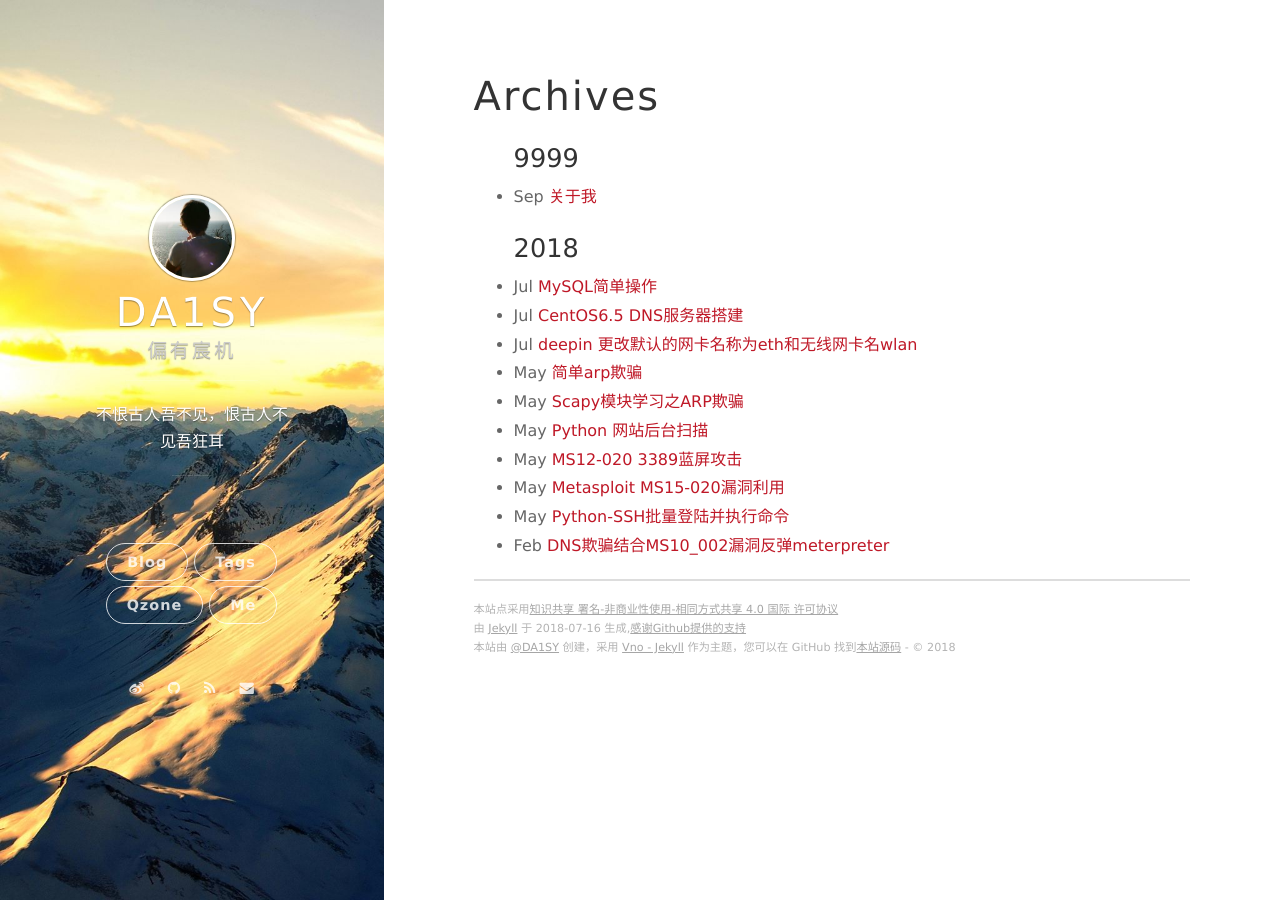
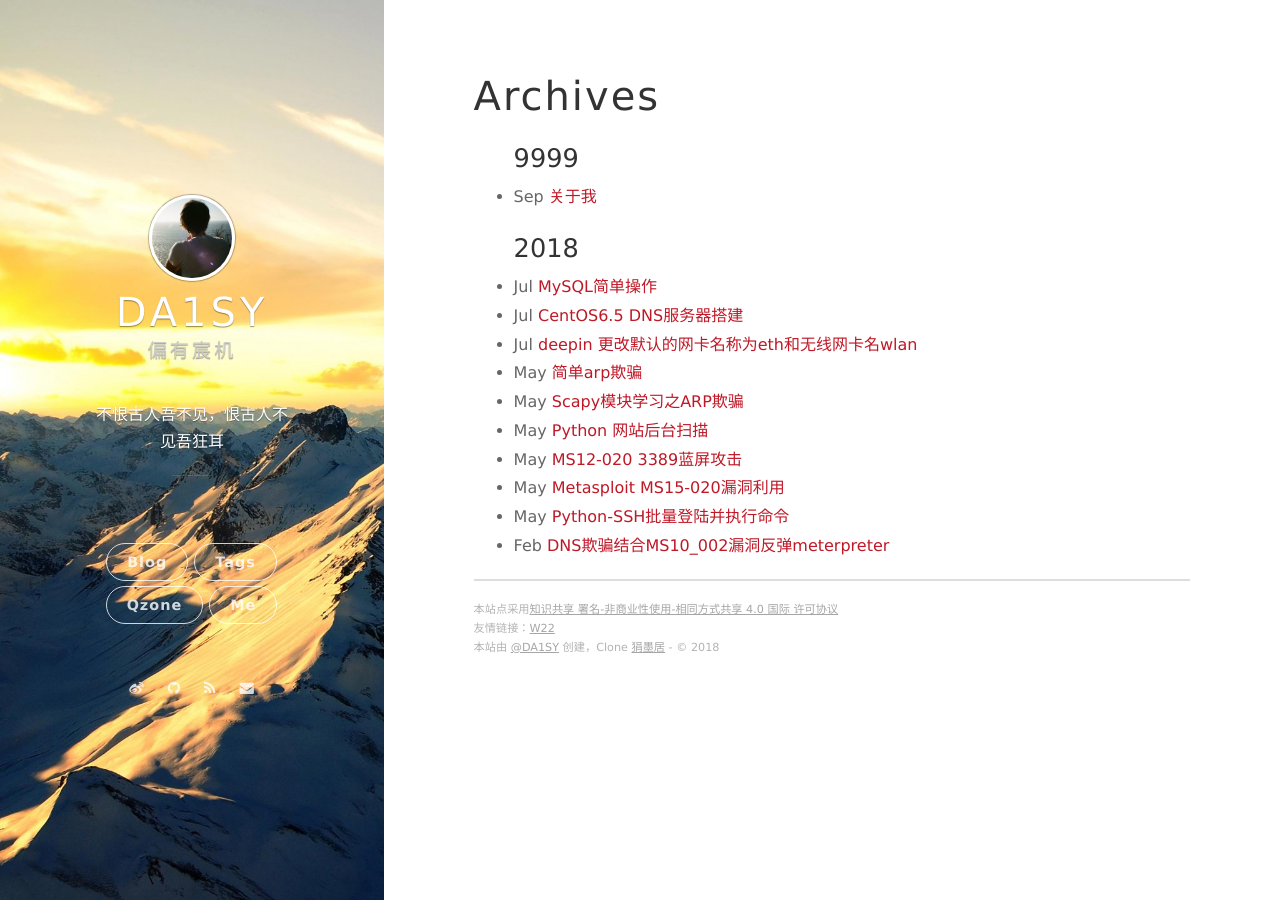
Before and after one commit to linusboyle/linusboyle.cn, a Jekyll site: the page built from archives.html, in a window 1280 px wide. Built offline with Jekyll 4.4.1, drawn with Linux system fonts in a browser that asks for light colours; nearby versions of some CDN libraries.

Commit message:
Update footer.html

```diff
--- a/_includes/footer.html
+++ b/_includes/footer.html
@@ -1,7 +1,7 @@
 <section class="footer">
     <footer>
     	<span class="footer__copyright">本站点采用<a href="http://creativecommons.org/licenses/by-nc-sa/4.0/">知识共享 署名-非商业性使用-相同方式共享 4.0 国际 许可协议</a></span>
-      <span class="footer__copyright">由 <a href="https://jekyllrb.com">Jekyll</a> 于 {{ site.time | date: "%F" }} 生成,<a href="https://github.com">感谢Github提供的支持</a></span>
-        <span class="footer__copyright">本站{% if site.creator %}由 {{site.creator}} 创建，{% endif %}采用 <a href="https://github.com/onevcat/vno-jekyll">Vno - Jekyll</a> 作为主题，您可以在 GitHub 找到<a href="https://github.com/linusboyle/linusboyle.github.io">本站源码</a> - &copy; {{site.time | date: "%Y"}}</span>
+      <span class="footer__copyright">友情链接：<a href="http://w22.xyz/">W22</a></span>
+        <span class="footer__copyright">本站{% if site.creator %}由 {{site.creator}} 创建，{% endif %}Clone <a href="https://github.com/linusboyle/linusboyle.github.io">狷墨居</a> - &copy; {{site.time | date: "%Y"}}</span>
     </footer>
 </section>
```
